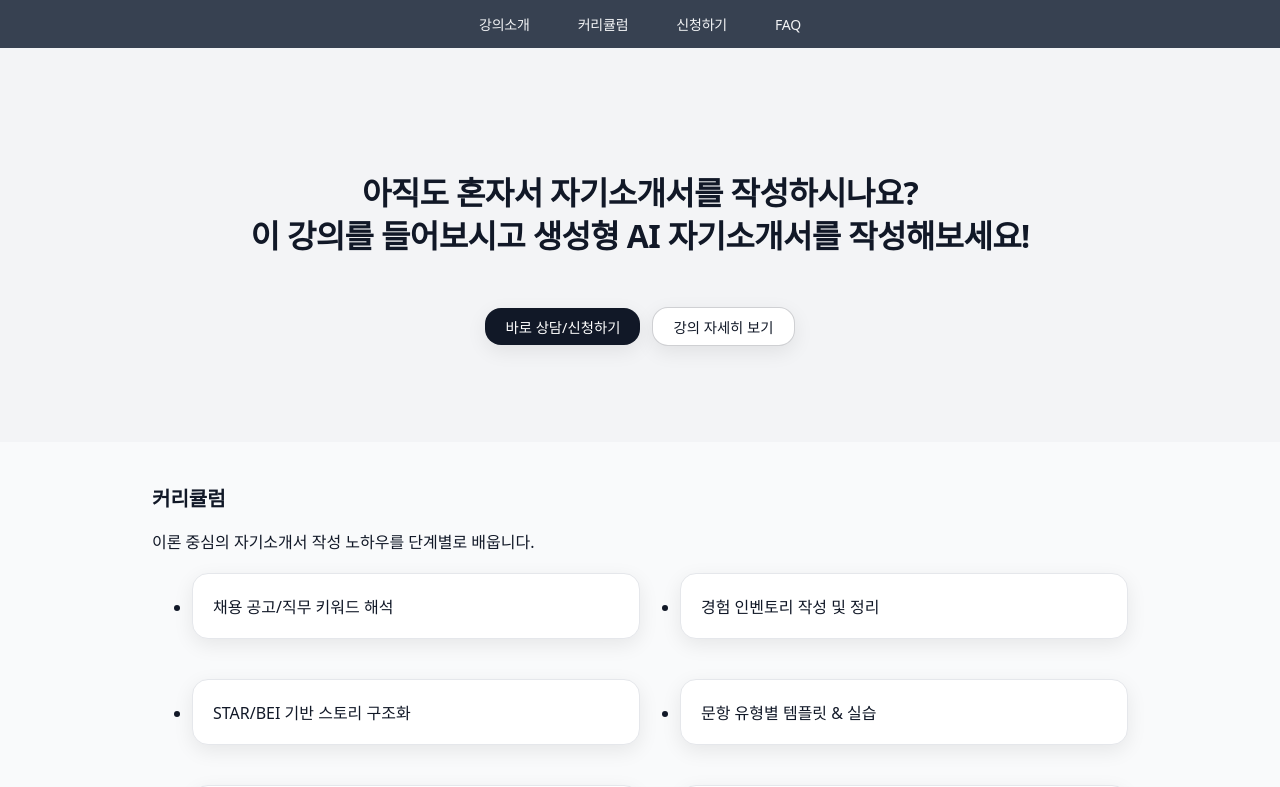
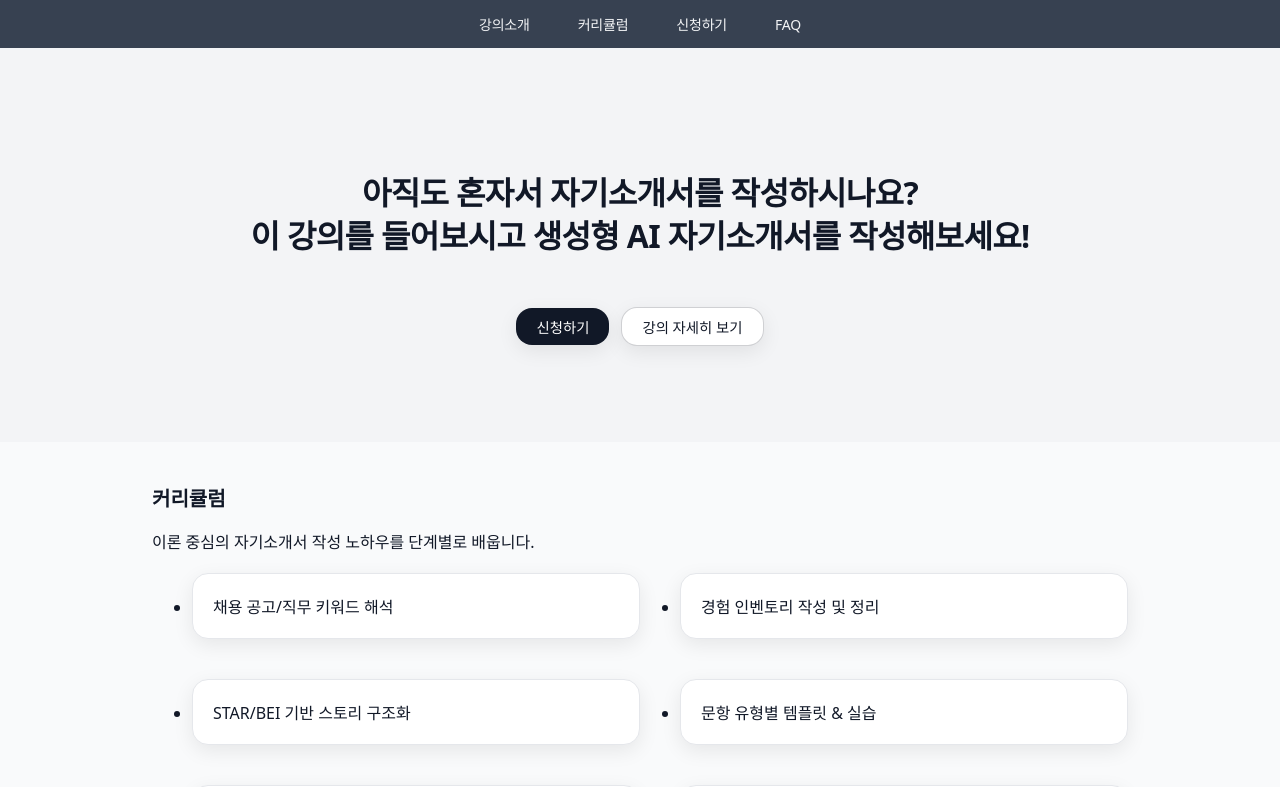
Before and after one commit to sipoon07/harmonium-likelion-v2, a React (Vite) app: page / in a window 1280 px wide. Shown: the top 787 px of the page. Built offline with nearby package versions, Linux system fonts and the light colour scheme; the HTML template or start-up script is replaced by a standard one.

Commit message:
update code

```diff
--- a/src/sections/HeroSection.tsx
+++ b/src/sections/HeroSection.tsx
@@ -29,7 +29,7 @@ export default function HeroSection() {
         <div className={styles.ctaRow}>
           {/* 같은 URL이더라도 onClick으로 스무스 스크롤 가로채기 */}
           <CTAButton href="#apply" onClick={goApply}>
-            바로 상담/신청하기
+            신청하기
           </CTAButton>
           <CTAButton href="#curriculum" variant="secondary" onClick={goCurriculum}>
             강의 자세히 보기
```
